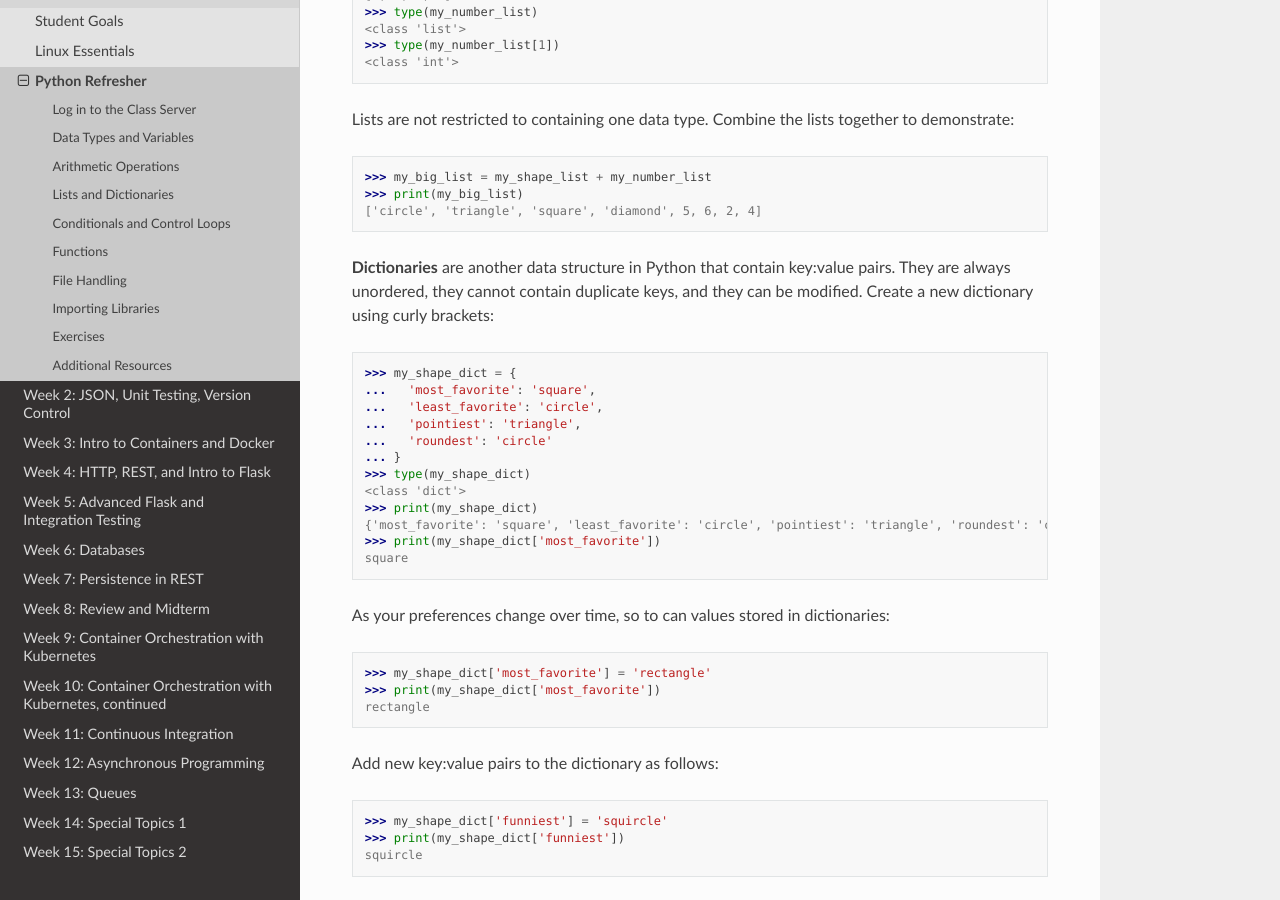
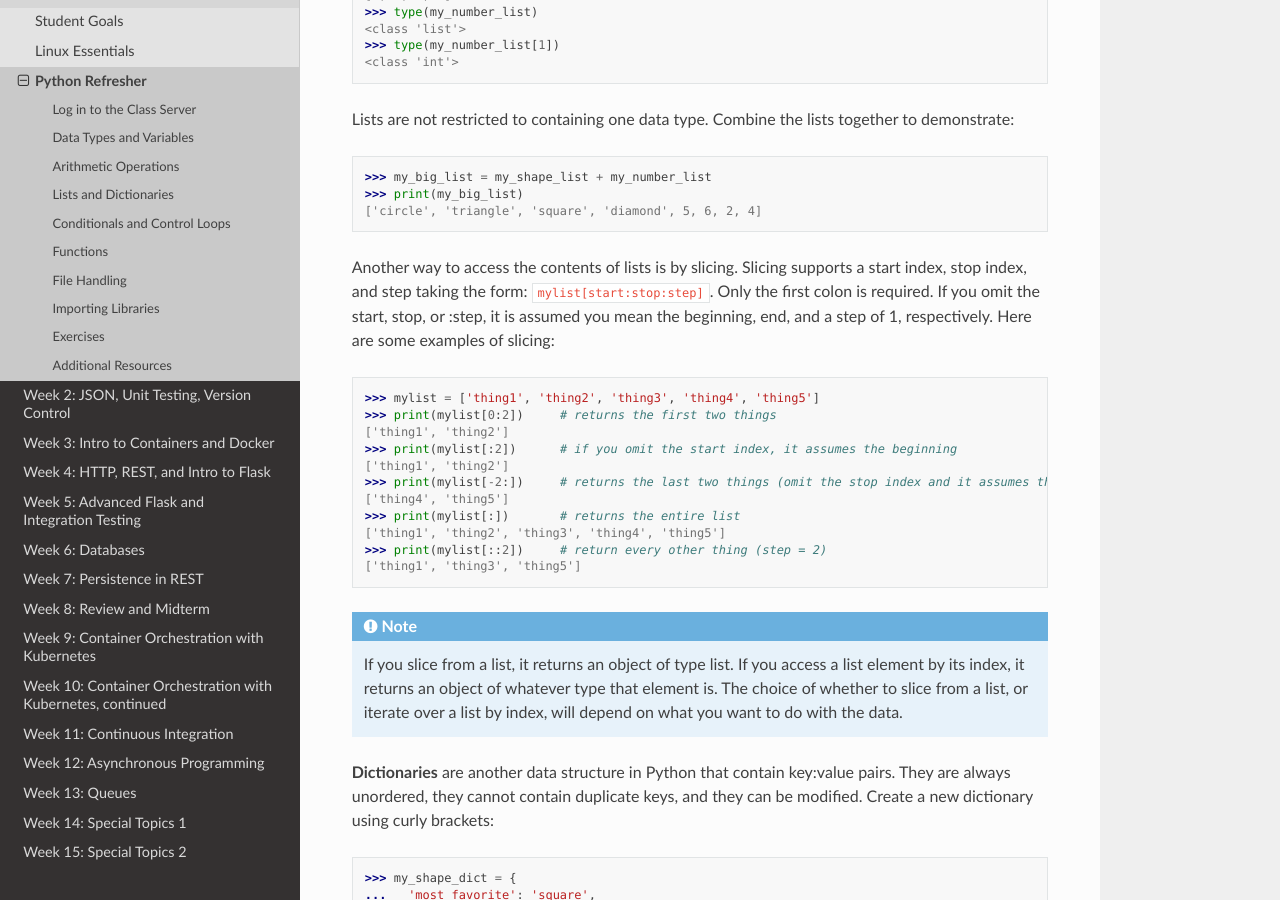
Before and after one commit to TACC/coe-332-sp21, a Sphinx documentation site: the page built from docs/week01/python_refresher.rst, in a window 1280 px wide and 900 px high, scrolled down 4327 px. Built offline with Sphinx 7.4.7 and the Read the Docs theme 2.0.0, drawn with Linux system fonts in a browser that asks for light colours; pages that are not in the unit, such as notebooks, are missing from menus.

Commit message:
adding information on list slicing to python refresher

```diff
--- a/docs/week01/python_refresher.rst
+++ b/docs/week01/python_refresher.rst
@@ -241,6 +241,34 @@ to demonstrate:
    >>> my_big_list = my_shape_list + my_number_list
    >>> print(my_big_list)
    ['circle', 'triangle', 'square', 'diamond', 5, 6, 2, 4]
+
+Another way to access the contents of lists is by slicing. Slicing supports a
+start index, stop index, and step taking the form: ``mylist[start:stop:step]``.
+Only the first colon is required. If you omit the start, stop, or :step, it is
+assumed you mean the beginning, end, and a step of 1, respectively. Here are
+some examples of slicing:
+
+.. code-block:: python3
+
+   >>> mylist = ['thing1', 'thing2', 'thing3', 'thing4', 'thing5']
+   >>> print(mylist[0:2])     # returns the first two things
+   ['thing1', 'thing2']
+   >>> print(mylist[:2])      # if you omit the start index, it assumes the beginning
+   ['thing1', 'thing2']
+   >>> print(mylist[-2:])     # returns the last two things (omit the stop index and it assumes the end)
+   ['thing4', 'thing5']
+   >>> print(mylist[:])       # returns the entire list
+   ['thing1', 'thing2', 'thing3', 'thing4', 'thing5']
+   >>> print(mylist[::2])     # return every other thing (step = 2)
+   ['thing1', 'thing3', 'thing5']
+
+.. note::
+
+   If you slice from a list, it returns an object of type list. If you access a
+   list element by its index, it returns an object of whatever type that element
+   is. The choice of whether to slice from a list, or iterate over a list by
+   index, will depend on what you want to do with the data.
+
 
 **Dictionaries** are another data structure in Python that contain key:value
 pairs. They are always unordered, they cannot contain duplicate keys, and they
```
